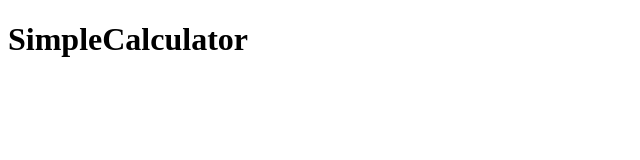
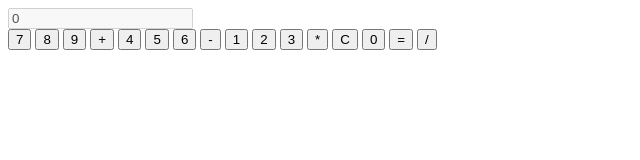
Before and after one commit to sayan7895/TestingCalculator, a plain HTML site: page index.html in a window 1280 px wide. Shown: the whole page, without its empty margins (0-640 px from the left). Drawn offline with Linux system fonts and the light colour scheme.

Commit message:
this is full html code

```diff
--- a/index.html
+++ b/index.html
@@ -3,10 +3,31 @@
 <head>
     <meta charset="UTF-8">
     <meta name="viewport" content="width=device-width, initial-scale=1.0">
-    <title>Calculator</title>
-    <h1>SimpleCalculator</h1>
+    <title>Real Calculator</title>
+    <link rel="stylesheet" href="style.css">
 </head>
 <body>
-
+    <div class="calculator">
+        <input type="text" id="display" value="0" disabled>
+        <div class="buttons">
+            <button class="number" onclick="appendToDisplay('7')">7</button>
+            <button class="number" onclick="appendToDisplay('8')">8</button>
+            <button class="number" onclick="appendToDisplay('9')">9</button>
+            <button class="operator" onclick="appendToDisplay('+')">+</button>
+            <button class="number" onclick="appendToDisplay('4')">4</button>
+            <button class="number" onclick="appendToDisplay('5')">5</button>
+            <button class="number" onclick="appendToDisplay('6')">6</button>
+            <button class="operator" onclick="appendToDisplay('-')">-</button>
+            <button class="number" onclick="appendToDisplay('1')">1</button>
+            <button class="number" onclick="appendToDisplay('2')">2</button>
+            <button class="number" onclick="appendToDisplay('3')">3</button>
+            <button class="operator" onclick="appendToDisplay('*')">*</button>
+            <button class="clear" onclick="clearDisplay()">C</button>
+            <button class="number" onclick="appendToDisplay('0')">0</button>
+            <button class="equals" onclick="calculateResult()">=</button>
+            <button class="operator" onclick="appendToDisplay('/')">/</button>
+        </div>
+    </div>
+    <script src="script.js"></script>
 </body>
 </html>
```
